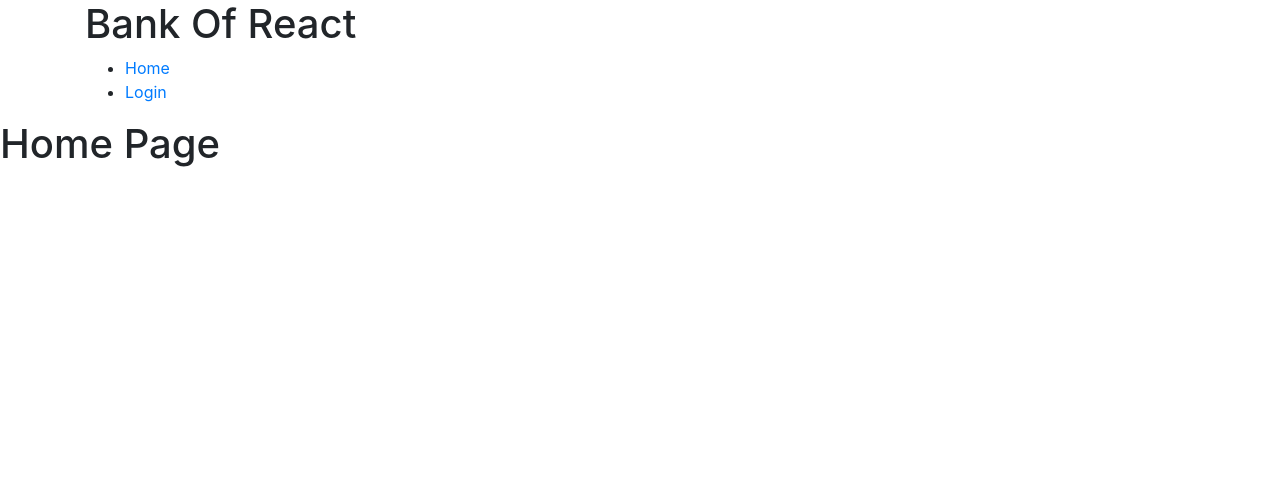
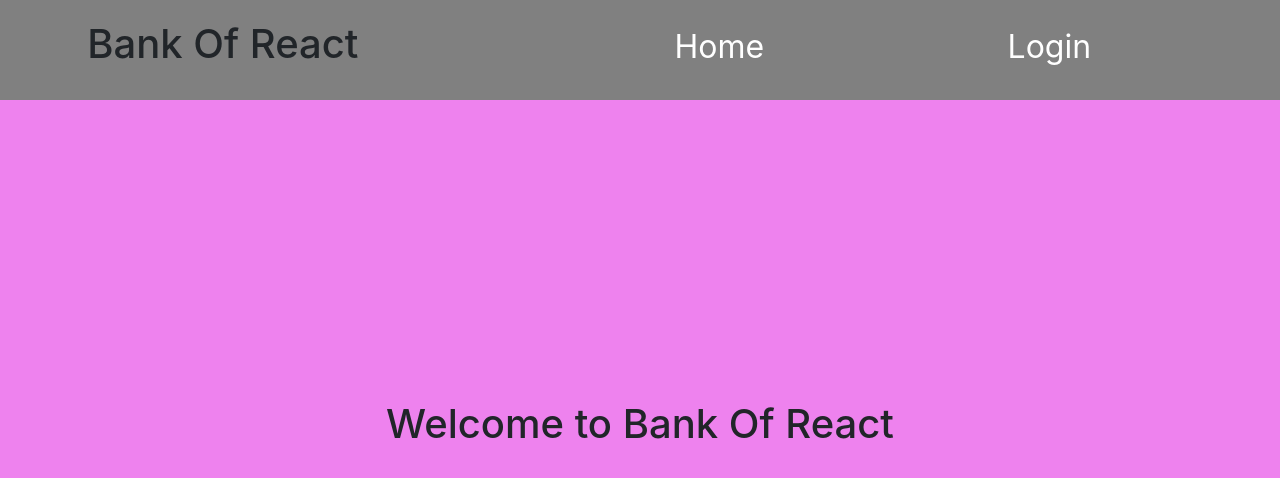
Before and after one commit to d28601581/TTP-BankOfReact, a React (Create React App) app: page / in a window 1280 px wide. Shown: the top 478 px of the page. Built offline with nearby package versions, Linux system fonts and the light colour scheme.

Commit message:
added a statement table for debit and credit

```diff
--- a/src/App.js
+++ b/src/App.js
@@ -1,6 +1,6 @@
 import './App.css';
 import React, {Component} from 'react';
-import { BrowserRouter as Router, Switch, Route, Link} from 'react-router-dom';
+import { BrowserRouter as Router, Switch, Route} from 'react-router-dom';
 import { Redirect } from 'react-router-dom'
 import 'bootstrap/dist/css/bootstrap.min.css';
 import axios from 'axios';
@@ -74,40 +74,50 @@ export default class App extends Component{
       try
         {
           let credit = await axios.get(url);
-          console.log(credit['data']);
           this.setState({ credit: credit['data']});
         } catch (error) {
           console.error(error);
         }
   }
 
-  addCredit = () =>{
-
+  addCredit = (descriptionX, amountX) =>
+  {
+      let c = {
+        description: descriptionX,
+        amount: amountX,
+      }
+      let creditArray = this.state.credit;
+      creditArray.push(c);
   }
 
-  addDebit = () =>{
-
+  addDebit = (descriptionX, amountX) =>
+  {
+      let c = {
+        description: descriptionX,
+        amount: amountX,
+      }
+      let debitArray = this.state.debt;
+      debitArray.push(c);
   }
-
 
   render()
   {
     return(
       <Router>
-         <div className = "container" fluid>
+         <div className = "container-fluid" style={{padding: '0'}}>
            <div className = "row">
               <div className = "col">
                 <Nav logOut = {this.state.isLoggedIn} logOutFunction = {this.handleSignOut}/>
               </div>
            </div>
         </div>
-            <switch>
+            <Switch>
                 <Route exact path="/"><Home/></Route>
                 <Route exact path="/login"><Login validHandler = {this.handleValidation} isValid = {this.state.isValid}/></Route>
                 <Route exact path="/userprofile"><UserProfile/></Route>
-                <Route exact path="/debitpage" ><DebtPage debtArray = {this.retrieveDebt} array = {this.state.debt}/></Route>
-                <Route exact path="/creditpage"><CreditPage creditArray = {this.retrieveCredit} array = {this.state.credit}/></Route>
-            </switch>
+                <Route exact path="/debitpage" ><DebtPage addDebit = {this.addDebit} debtArray = {this.retrieveDebt} array = {this.state.debt}/></Route>
+                <Route exact path="/creditpage"><CreditPage addCredit =  {this.addCredit} creditArray = {this.retrieveCredit} array = {this.state.credit}/></Route>
+            </Switch>
             {
               this.state.isLoggedIn?
               <Redirect to='/userprofile'/> :
--- a/src/Component/CreditPage.jsx
+++ b/src/Component/CreditPage.jsx
@@ -1,23 +1,81 @@
 import React, {Component} from 'react';
+import AccountAmount from './accountAmount';
 
 export default class CreditPage extends Component
 {
+    constructor()
+    {
+        super();
+
+        this.state =
+        {
+            description: '',
+            amount: '',
+            date: '',
+            isClicked: false
+        }
+    }
+
+    addCredit = () =>
+    {
+        this.setState({
+            isClicked: true
+        })
+
+    }
+
+    handleCreditChange = (event) =>{
+        this.setState({
+            [event.target.name] : event.target.value
+        })
+    }
+
+    handleSubmit = () =>{
+
+        this.props.addCredit(this.state.description, this.state.amount, new Date());
+
+        this.setState({
+            isClicked: false
+        })
+    }
+
     render()
     {
         return(
             <div>
                 <button onClick={this.props.creditArray}>Credit</button>
+                <button onClick = {this.addCredit}>Add Credit</button>
+                {
+                    this.state.isClicked?
+                    <div className= "inputField">
+                        <input value = {this.state.description} type ="text" name = "description" onChange = {this.handleCreditChange}></input>
+                        <input value = {this.state.amount} type ="text" name = "amount" onChange = {this.handleCreditChange}></input>
+                        <button onClick = {this.handleSubmit}>Submit</button>
+                    </div>
+                    : null
+                }
+                <AccountAmount money= "500"/>
                 {
                     this.props.array?
-                    this.props.array.map((index) => {
-                        return(
-                        <div>
-                            <p>{index.description}</p>
-                            <p>{index.amount}</p>
-                            <p>{index.date}</p>
-                        </div>);
-                    }): null
-                }
+
+                <table  className = "statement">
+                    {
+                        this.props.array.map((index, row) => {
+
+                            return(
+                                <tr key = {`row${row+1}`}>
+                                    <td><div className = "items">{index.description}</div></td>
+                                    <td>{`$${index.amount}`}</td>
+                                    <td>{index.date}</td>
+                                </tr>
+
+                            )
+                            })
+                    }
+                </table>
+
+                    : null
+                 }
             </div>
         )
     }
--- /dev/null
+++ b/src/Component/DebitPage.css
@@ -0,0 +1,20 @@
+.statement
+{
+    position: relative;
+    top: 60px;
+    left: 250px;
+    border: 2px solid black;
+    width: 1500px;
+    height: 500px;
+
+}
+
+tr{
+    border: 2px solid black;
+}
+
+td{
+    padding: 20px;
+    border-right: 2px solid black;
+    text-align: center;
+}
--- a/src/Component/DebtPage.jsx
+++ b/src/Component/DebtPage.jsx
@@ -1,24 +1,96 @@
 import React, {Component} from 'react';
+import './DebitPage.css';
+import AccountAmount from './accountAmount';
 
 export default class DebitPage extends Component
 {
+    constructor(){
+        super();
+
+        this.state =
+        {
+            description: '',
+            amount: '',
+            date: '',
+            isClicked: false
+        }
+    }
+
+    addDebit = () =>
+    {
+        this.setState({
+            isClicked: true
+        })
+
+    }
+
+    handleDebitChange = (event) =>{
+        this.setState({
+            [event.target.name] : event.target.value
+        })
+    }
+
+    handleSubmit = () =>{
+
+        this.props.addDebit(this.state.description, this.state.amount, new Date());
+
+        this.setState({
+            isClicked: false
+        })
+    }
+
+
 
     render()
     {
         return(
             <div>
-                <button onClick={this.props.debtArray}>Debt</button>
+                <button onClick={this.props.debtArray}>Debit</button>
+                <button onClick = {this.addDebit}>Add Debit</button>
+                {
+                    this.state.isClicked?
+                    <div className= "inputField">
+                        <input value = {this.state.description} type ="text" name = "description" onChange = {this.handleDebitChange}></input>
+                        <input value = {this.state.amount} type ="text" name = "amount" onChange = {this.handleDebitChange}></input>
+                        <button onClick = {this.handleSubmit}>Submit</button>
+                    </div>
+                    : null
+                }
+
                 {
                     this.props.array?
-                    this.props.array.map((index) => {
-                        return(
-                        <div>
-                            <p>{index.description}</p>
-                            <p>{index.amount}</p>
-                            <p>{index.date}</p>
-                        </div>);
-                    }): null
-                }
+
+                <table className = "statement">
+
+                    <tr>
+                        <td>
+                            Description
+                        </td>
+                        <td>
+                            Amount
+                        </td>
+                        <td>
+                            Date
+                        </td>
+                    </tr>
+                    {
+                        this.props.array.map((index) => {
+
+                            return(
+                                <tr key = "row">
+                                    <td>{index.description}</td>
+                                    <td>{`$${index.amount}`}</td>
+                                    <td>{index.date}</td>
+                                </tr>
+
+                            )
+                            })
+                    }
+                </table>
+
+                    : null
+                 }
+
             </div>
         )
     }
--- /dev/null
+++ b/src/Component/Home.css
@@ -0,0 +1,10 @@
+.homePage{
+    height: 88.2vh;
+    background-color: violet;
+    text-align: center;
+}
+
+.homePage h1{
+    position: relative;
+    top: 300px;
+}
--- a/src/Component/Home.jsx
+++ b/src/Component/Home.jsx
@@ -1,11 +1,12 @@
 import React from 'react';
 import Login from './Login';
+import './Home.css';
 
 export default function Home()
 {
     return(
-    <div>
-        <h1>Home Page</h1>
+    <div className = "homePage">
+        <h1>Welcome to Bank Of React</h1>
     </div>
     );
 }
--- a/src/Component/Nav.jsx
+++ b/src/Component/Nav.jsx
@@ -1,29 +1,32 @@
 import React, { Component } from 'react';
 import {Link} from 'react-router-dom';
+import './nav.css';
 
 export default class Nav extends Component{
     render()
     {
         return(
-            <div>
-                <h1>Bank Of React</h1>
-                <ul>
-                    <li>
-                        <Link to="/">Home</Link>
-                    </li>
-                    <li>
-                        <Link to="/login">Login</Link>
-                    </li>
+            <nav className = "bankNav">
+                <div className = "Logo">
+                    <h1>Bank Of React</h1>
+                </div>
+                <ul className = "menu">
+
                     {this.props.logOut?
                     <>
-                        <li><Link to="/creditpage">Credit</Link></li>
-                        <li><Link to="/debitpage">Debit</Link></li>
-                        <li><button onClick = {this.props.logOutFunction}>Sign Out</button></li>
-                    </>: null
+                        <li><Link className = "link" to="/">Home</Link></li>
+                        <li><Link className = "link" to="/creditpage">Credit</Link></li>
+                        <li><Link className = "link" to="/debitpage">Debit</Link></li>
+                        <li><Link className = "link" to="/" onClick = {this.props.logOutFunction}>Sign Out</Link></li>
+                    </>:
+                        <>
+                        <li><Link className = "link" to="/">Home</Link></li>
+                        <li><Link className = "link" to="/login">Login</Link> </li>
+                        </>
                     }
 
                 </ul>
-            </div>
+            </nav>
         );
     }
 }
--- a/src/Component/UserProfile.jsx
+++ b/src/Component/UserProfile.jsx
@@ -1,6 +1,7 @@
 import { render } from '@testing-library/react';
 import React, { Component } from 'react';
 import AccountAmount from './accountAmount';
+import Home from './Home';
 
 export default class UserProfile extends Component
 {
@@ -19,7 +20,7 @@ export default class UserProfile extends Component
     {
         return(
             <div>
-                <AccountAmount money = {this.state.accountBalance}/>
+                <Home/>
             </div>
         )
     }
--- /dev/null
+++ b/src/Component/nav.css
@@ -0,0 +1,28 @@
+.bankNav{
+    height: 100px;
+    background-color: gray;
+    display: flex;
+    justify-content: space-around;
+    align-items: center;
+
+}
+
+.Logo{
+    font-size: 2.5rem;
+    margin: 20px;
+    align-self: start;
+
+}
+
+.menu{
+    display: flex;
+    list-style: none;
+    width: 700px;
+    justify-content: space-around;
+    margin-top: 10px;
+}
+
+.link{
+    font-size: 2rem;
+    color: white;
+}
```
Also changed, not shown: 1 other file (tests, documents, lock files or other folders).
